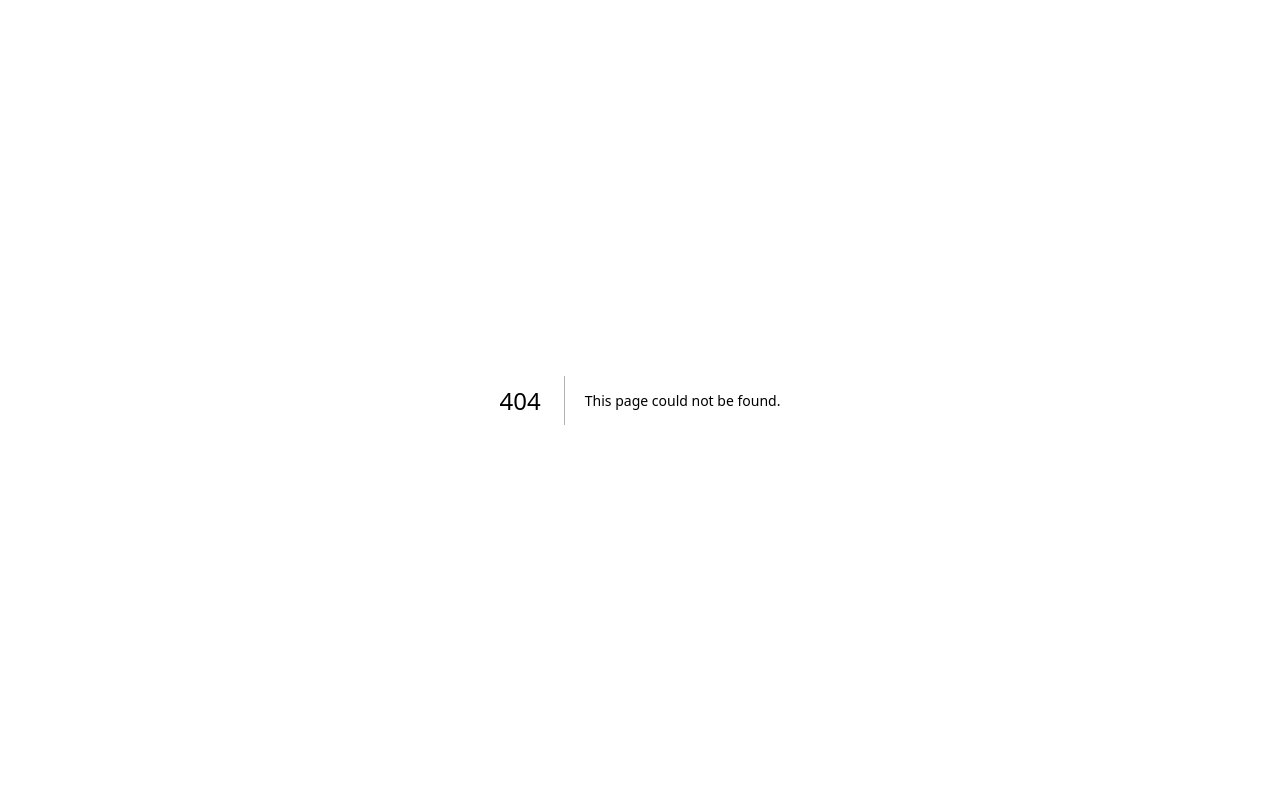
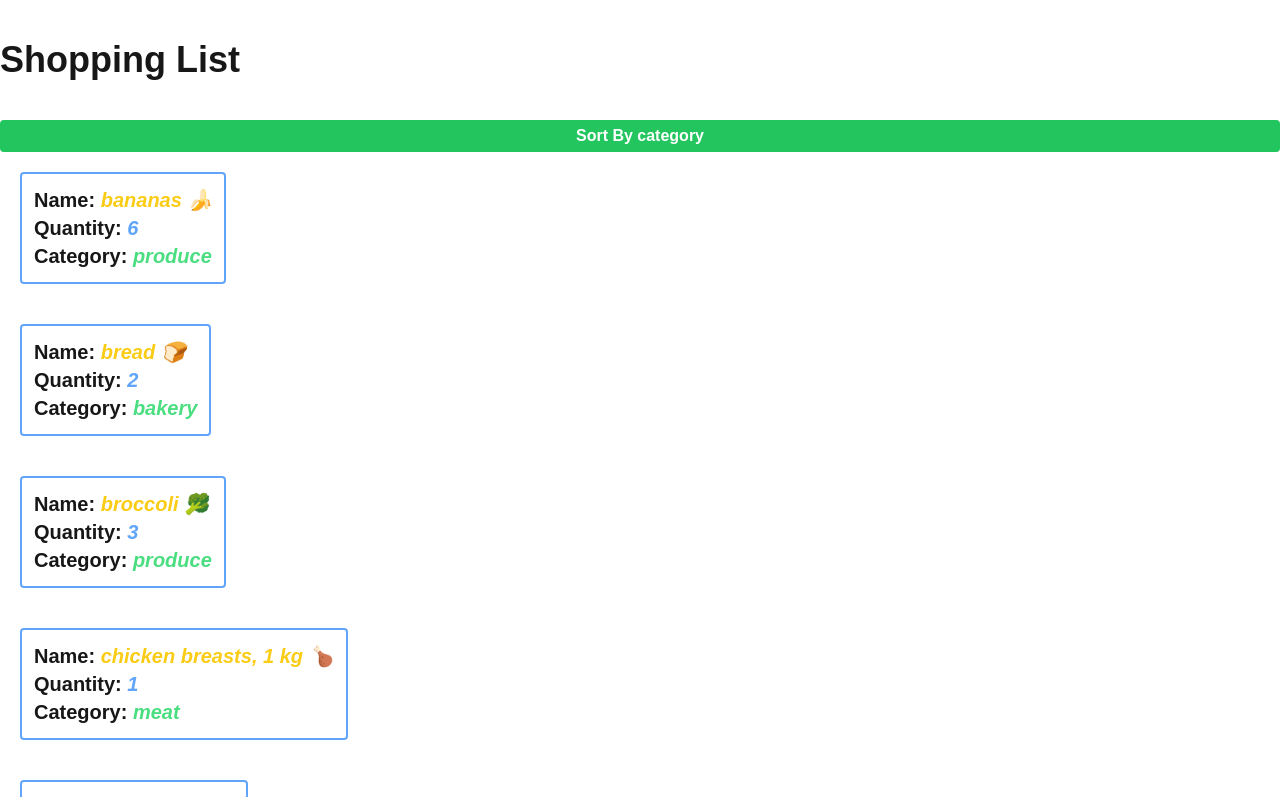
Before and after one commit to faruqonaayo/cprg306-assignments, a Next.js app: page /week-6 in a window 1280 px wide. Before the commit this address had no page. Shown: the top 797 px of the page. Built offline with nearby package versions, Linux system fonts and the light colour scheme.

Commit message:
Complete week6 assignment

```diff
--- a/app/page.js
+++ b/app/page.js
@@ -9,6 +9,7 @@ export default function Home() {
       <Link href="/week-3">Week 3 Assignment</Link>
       <Link href="/week-4">Week 4 Assignment</Link>
       <Link href="/week-5">Week 5 Assignment</Link>
+      <Link href="/week-6">Week 6 Assignment</Link>
     </div>
   );
 }
--- /dev/null
+++ b/app/week-6/item-list.js
@@ -0,0 +1,33 @@
+"use client";
+
+import Item from "./item";
+import itemsJson from "./item.json";
+import { useState } from "react";
+
+export default function ItemList({ items }) {
+  const [itemsArray, setItemsArray] = useState(itemsJson);
+  const [sortBy, setSortBy] = useState("name");
+
+  function handleSorting() {
+    setSortBy(sortBy === "name" ? "category" : "name");
+  }
+
+  return (
+    <ul className="flex flex-wrap flex-col">
+      <button onClick={handleSorting} className="bg-green-500 hover:bg-green-700 text-white font-bold py-1 px-4 rounded">
+        Sort By {sortBy === "name" ? "category" : "name"}
+      </button>
+      {itemsArray
+        .sort(function (a, b) {
+          if (sortBy === "name") {
+            return a.name.localeCompare(b.name);
+          } else if (sortBy === "category") {
+            return a.category.localeCompare(b.category);
+          }
+        })
+        .map((item) => (
+          <Item key={item.id} {...item} />
+        ))}
+    </ul>
+  );
+}
--- /dev/null
+++ b/app/week-6/item.js
@@ -0,0 +1,15 @@
+export default function Item({ name, quantity, category }) {
+  return (
+    <li className="text-lg m-5 border-2 border-blue-400 rounded w-fit p-3 cursor-pointer">
+      <div className="font-semibold text-xl ">
+        Name: <span className="italic text-yellow-400">{name}</span>
+      </div>
+      <div className="font-semibold text-xl ">
+        Quantity: <span className="italic text-blue-400">{quantity}</span>
+      </div>
+      <div className="font-semibold text-xl ">
+        Category: <span className="italic text-green-400">{category}</span>
+      </div>
+    </li>
+  );
+}
--- /dev/null
+++ b/app/week-6/item.json
@@ -0,0 +1,74 @@
+[
+  {
+    "id": "1h2GJKH12gkHG31h1H",
+    "name": "milk, 4 L 🥛",
+    "quantity": 1,
+    "category": "dairy"
+  },
+  {
+    "id": "2KJH3k2j3H1k2J3K1H",
+    "name": "bread 🍞",
+    "quantity": 2,
+    "category": "bakery"
+  },
+  {
+    "id": "3h2KJH3k2j3H1k2J3",
+    "name": "eggs, dozen 🥚",
+    "quantity": 2,
+    "category": "dairy"
+  },
+  {
+    "id": "4k2J3K1H2GJKH12gk",
+    "name": "bananas 🍌",
+    "quantity": 6,
+    "category": "produce"
+  },
+  {
+    "id": "5H1h1H2KJH3k2j3H",
+    "name": "broccoli 🥦",
+    "quantity": 3,
+    "category": "produce"
+  },
+  {
+    "id": "6H1k2J3K1H2GJKH1",
+    "name": "chicken breasts, 1 kg 🍗",
+    "quantity": 1,
+    "category": "meat"
+  },
+  {
+    "id": "7gkHG31h1H2KJH3k",
+    "name": "pasta sauce 🍝",
+    "quantity": 3,
+    "category": "canned goods"
+  },
+  {
+    "id": "8j3H1k2J3K1H2GJK",
+    "name": "spaghetti, 454 g 🍝",
+    "quantity": 2,
+    "category": "dry goods"
+  },
+  {
+    "id": "9H12gkHG31h1H2KJ",
+    "name": "toilet paper, 12 pack 🧻",
+    "quantity": 1,
+    "category": "household"
+  },
+  {
+    "id": "10H3k2j3H1k2J3K1",
+    "name": "paper towels, 6 pack",
+    "quantity": 1,
+    "category": "household"
+  },
+  {
+    "id": "11k2J3K1H2GJKH12",
+    "name": "dish soap 🍽️",
+    "quantity": 1,
+    "category": "household"
+  },
+  {
+    "id": "12GJKH12gkHG31h1",
+    "name": "hand soap 🧼",
+    "quantity": 4,
+    "category": "household"
+  }
+]
--- /dev/null
+++ b/app/week-6/page.js
@@ -0,0 +1,10 @@
+import ItemList from "./item-list.js";
+
+export default function Page() {
+  return (
+    <main>
+      <h1 className="text-4xl font-black my-10">Shopping List</h1>
+      <ItemList />
+    </main>
+  );
+}
```
